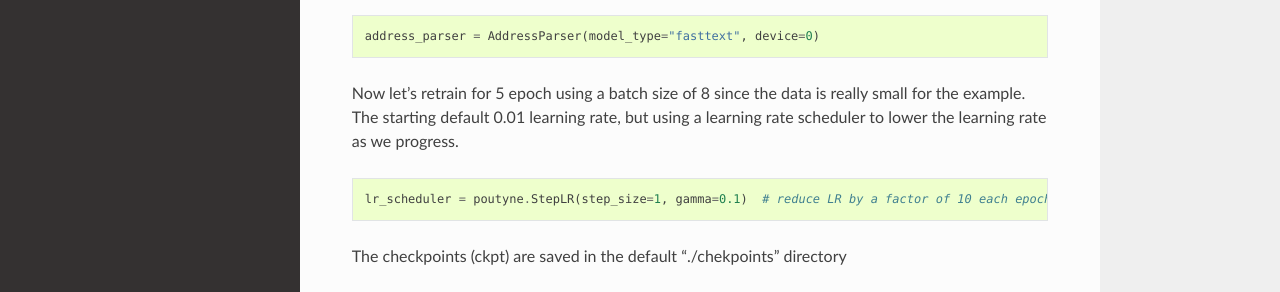
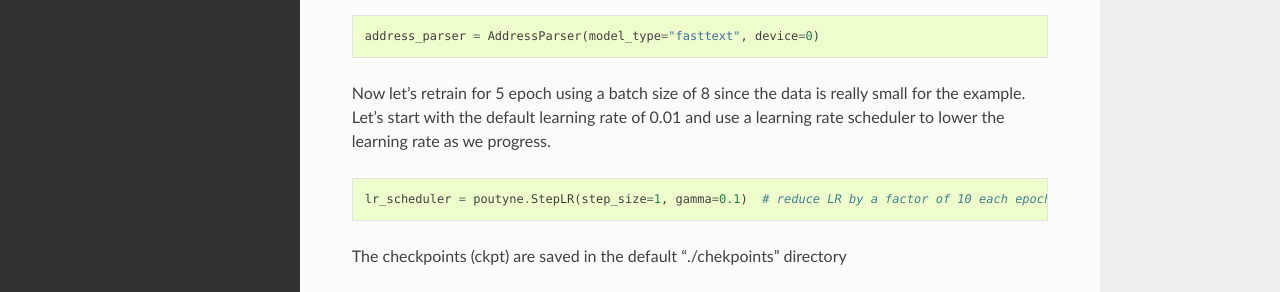
Before and after one commit to GRAAL-Research/deepparse, a Sphinx documentation site: the page built from docs/source/examples/fine_tuning.rst, in a window 1280 px wide and 1296 px high. Shown: the part 657-949 px from the top of the window. Built offline with Sphinx 7.4.7 and the Read the Docs theme 2.0.0, drawn with Linux system fonts in a browser that asks for light colours; the version number could not be read and is left out.

Commit message:
Update docs/source/examples/fine_tuning.rst
Co-authored-by: Marouane Yassine <46830666+MAYAS3@users.noreply.github.com>

```diff
--- a/docs/source/examples/fine_tuning.rst
+++ b/docs/source/examples/fine_tuning.rst
@@ -43,7 +43,7 @@ We will retrain the fasttext version of our pretrained model.
 
 
 Now let's retrain for 5 epoch using a batch size of 8 since the data is really small for the example.
-The starting default 0.01 learning rate, but using a learning rate scheduler to lower the learning rate as we progress.
+Let's start with the default learning rate of 0.01 and use a learning rate scheduler to lower the learning rate as we progress.
 
 .. code-block:: python
 
```
